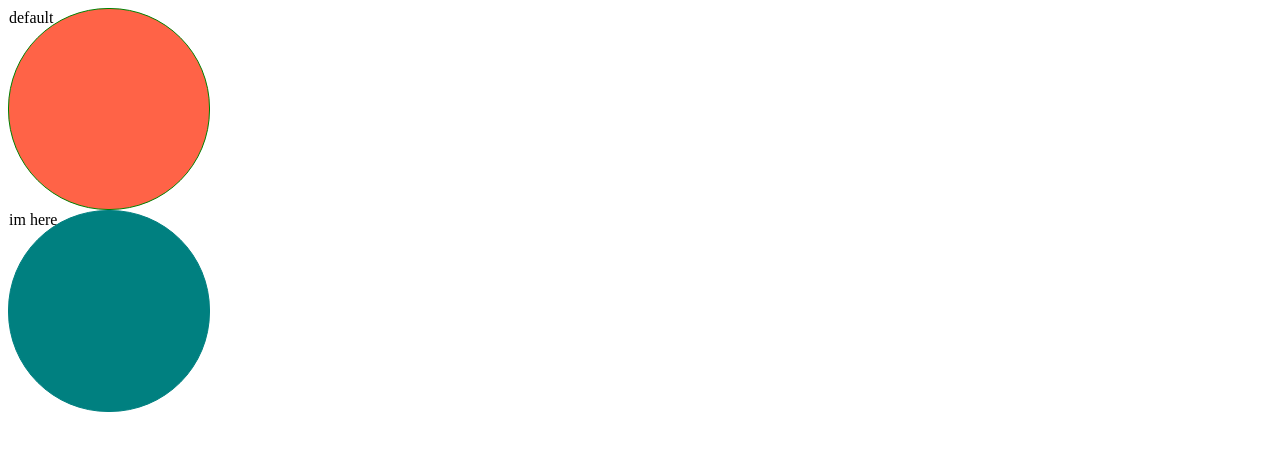
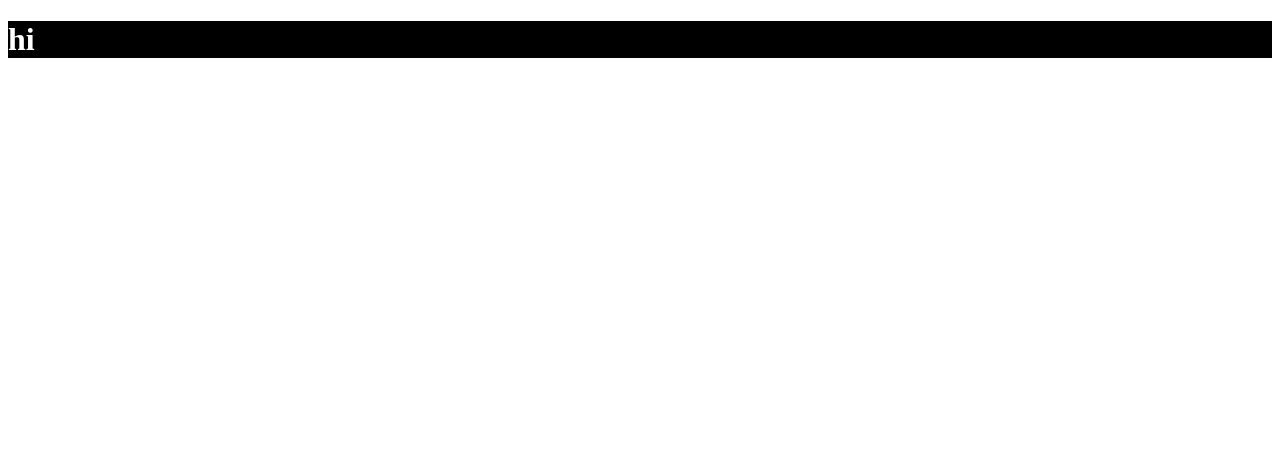
Before and after one commit to chae-chae/my-mini-netflix, a React (Create React App) app: page / in a window 1280 px wide. Shown: the top 450 px of the page. Built offline with nearby package versions, Linux system fonts and the light colour scheme.

Commit message:
interface props

```diff
--- a/src/App.tsx
+++ b/src/App.tsx
@@ -1,12 +1,27 @@
+import { useState } from "react";
 import styled from "styled-components";
-import Circle from "./Circle";
+
+const Container = styled.div`
+  background-color: ${(props) => props.theme.bgColor};
+`;
+const H1 = styled.h1`
+  color: ${(props) => props.theme.textColor};
+`;
+
+interface DummyProps {
+  text: string;
+  active?: boolean;
+}
+
+function Dummy({ text, active = false }: DummyProps) {
+  return <H1>{text}</H1>;
+}
 
 function App() {
   return (
-    <div>
-      <Circle borderColor="green" bgColor="tomato" />
-      <Circle text="im here" bgColor="teal" />
-    </div>
+    <Container>
+      <Dummy active text="hi" />
+    </Container>
   );
 }
 
--- a/src/Circle.tsx
+++ /dev/null
@@ -1,31 +0,0 @@
-import { useState } from "react";
-import styled from "styled-components";
-
-interface ContainerProps {
-  bgColor: string;
-  borderColor: string;
-}
-
-const Container = styled.div<ContainerProps>`
-  width: 200px;
-  height: 200px;
-  background-color: ${(props) => props.bgColor};
-  border-radius: 100px;
-  border: 1px solid ${(props) => props.borderColor};
-`;
-
-interface CircleProp {
-  bgColor: string;
-  borderColor?: string;
-  text?: string;
-}
-
-function Circle({ bgColor, borderColor, text = "default" }: CircleProp) {
-  return (
-    <Container bgColor={bgColor} borderColor={borderColor ?? bgColor}>
-      {text}
-    </Container>
-  );
-}
-
-export default Circle;
--- a/src/index.tsx
+++ b/src/index.tsx
@@ -1,5 +1,7 @@
 import React from "react";
 import ReactDOM from "react-dom/client";
+import { ThemeProvider } from "styled-components";
+import { lightTheme, darkTheme } from "./theme";
 import App from "./App";
 
 const root = ReactDOM.createRoot(
@@ -7,7 +9,9 @@
 );
 root.render(
   <React.StrictMode>
-    <App />
+    <ThemeProvider theme={darkTheme}>
+      <App />
+    </ThemeProvider>
   </React.StrictMode>
 );
 
--- /dev/null
+++ b/src/theme.ts
@@ -0,0 +1,13 @@
+import { DefaultTheme } from "styled-components";
+
+export const lightTheme: DefaultTheme = {
+  bgColor: "white",
+  textColor: "black",
+  btnColor: "tomato",
+};
+
+export const darkTheme: DefaultTheme = {
+  bgColor: "black",
+  textColor: "white",
+  btnColor: "teal",
+};
```
Also changed, not shown: src/styled.d.ts (added, +9 -0 lines).
